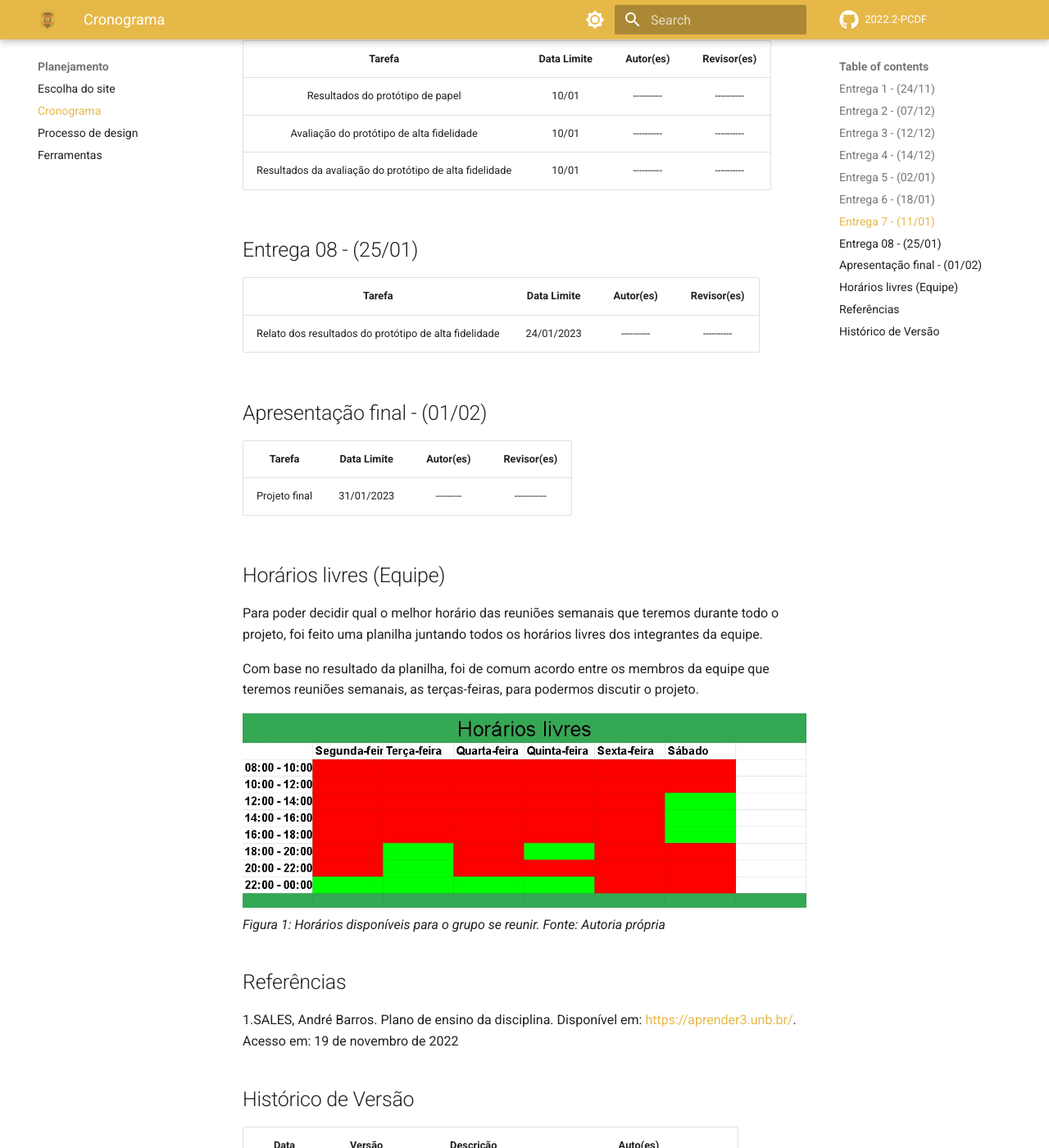
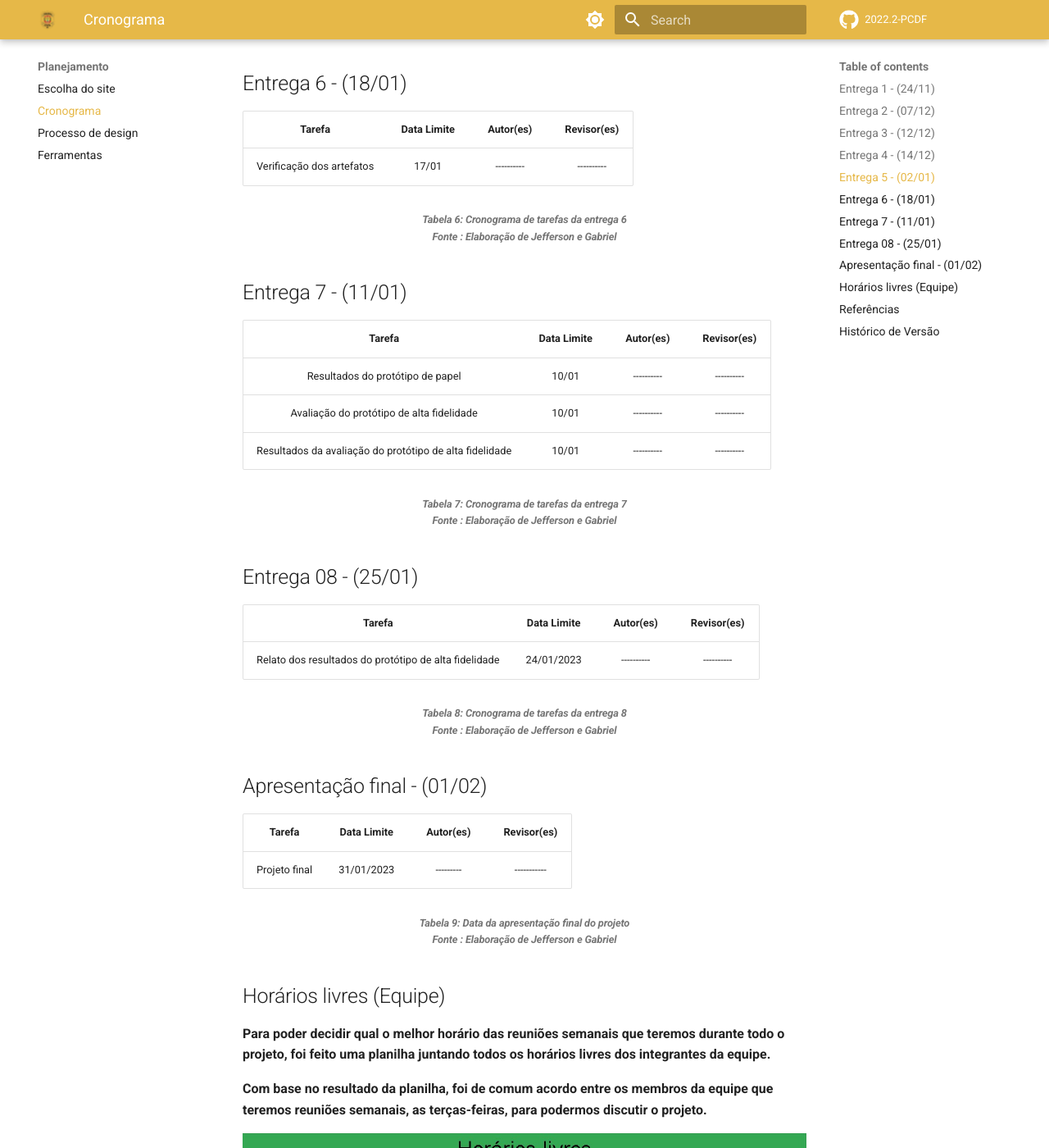
Before and after one commit to Interacao-Humano-Computador/2022.2-PCDF, an MkDocs documentation site: the page built from docs/cronograma.md, in a window 1280 px wide and 1400 px high, scrolled down 2399 px. Shown: the whole window at 82% size. Built offline with MkDocs 1.6.1 and Material for MkDocs 9.7.7, drawn with Linux system fonts in a browser that asks for light colours; comment, search, counter and statistics services are not loaded; some of the changed text lies outside the part shown.

Commit message:
Adicionando legenda e fontes nas tabelas do cronograma

```diff
--- a/docs/cronograma.md
+++ b/docs/cronograma.md
@@ -8,7 +8,7 @@ As entregas dos artefatos serão realizadas com 1 dia de antecedencia da data li
 
 |          Tarefa           | Data Limite |              Autor(er)               | Revisor(es) |
 | :-----------------------: | :---------: | :----------------------------------: | :---------: |
-|      Atas das reuniões    |    23/11    |              Guilherme               |    Yago     |
+|     Atas das reuniões     |    23/11    |              Guilherme               |    Yago     |
 | Cronograma das atividades |    23/11    | Gabriel Marcolino e Jefferson Franca |   Rodrigo   |
 |  Ferramentas do projeto   |    23/11    |           Gabriel e Lucas            |  Jefferson  |
 |    Introdução e Equipe    |    23/11    |              Jefferson               |  Guilherme  |
@@ -16,6 +16,10 @@ As entregas dos artefatos serão realizadas com 1 dia de antecedencia da data li
 |  Planejamento do projeto  |    23/11    |         Todos os integrantes         |    Todos    |
 |    Processo de design     |    23/11    |                 Yago                 |    Lucas    |
 |      Site escolhido       |    23/11    |         Todos os integrantes         |    Todos    |
+
+<figcaption align='center'>
+   <h6><b>Tabela 1: Cronograma de tarefas da entrega 1<br>Fonte : Elaboração de Jefferson e Gabriel</br></h6>
+</figcaption>
 
 ## Entrega 2 - (07/12)
 
@@ -25,6 +29,10 @@ As entregas dos artefatos serão realizadas com 1 dia de antecedencia da data li
 |                Perfil do usuário                |    06/12    |           |             |
 |          Personas e análise de tarefas          |    06/12    |           |             |
 
+<figcaption align='center'>
+   <h6><b>Tabela 2: Cronograma de tarefas da entrega 2<br>Fonte : Elaboração de Jefferson e Gabriel</br></h6>
+</figcaption>
+
 ## Entrega 3 - (12/12)
 
 |            Tarefa            | Data Limite | Autor(es) | Revisor(es) |
@@ -32,6 +40,10 @@ As entregas dos artefatos serão realizadas com 1 dia de antecedencia da data li
 |        Guia de estilo        |    11/12    |           |             |
 |     Metas de usabilidade     |    11/12    |           |             |
 | Princípios Gerais de Projeto |    11/12    |           |             |
+
+<figcaption align='center'>
+   <h6><b>Tabela 3: Cronograma de tarefas da entrega 3<br>Fonte : Elaboração de Jefferson e Gabriel</br></h6>
+</figcaption>
 
 ## Entrega 4 - (14/12)
 
@@ -42,6 +54,10 @@ As entregas dos artefatos serão realizadas com 1 dia de antecedencia da data li
 |             Planejamento da Avaliação do Análise de tarefas              |    13/12    |           |             |
 | planejamento do relato dos resultados da avaliação do Análise de tarefas |    13/12    |           |             |
 
+<figcaption align='center'>
+   <h6><b>Tabela 4: Cronograma de tarefas da entrega 4<br>Fonte : Elaboração de Jefferson e Gabriel</br></h6>
+</figcaption>
+
 ## Entrega 5 - (02/01)
 
 |                     Tarefa                     | Data Limite | Autor(es)  | Revisor(es) |
@@ -50,6 +66,9 @@ As entregas dos artefatos serão realizadas com 1 dia de antecedencia da data li
 |        Avaliação do protótipo de papel         |    01/01    | ---------- | ----------  |
 | Resultados da avaliação do protótipo de papel  |    01/01    | ---------- | ----------  |
 
+<figcaption align='center'>
+   <h6><b>Tabela 5: Cronograma de tarefas da entrega 5<br>Fonte : Elaboração de Jefferson e Gabriel</br></h6>
+</figcaption>
 
 ## Entrega 6 - (18/01)
 
@@ -57,6 +76,9 @@ As entregas dos artefatos serão realizadas com 1 dia de antecedencia da data li
 | :-----------------------: | :---------: | :--------: | :---------: |
 | Verificação dos artefatos |    17/01    | ---------- | ----------  |
 
+<figcaption align='center'>
+   <h6><b>Tabela 6: Cronograma de tarefas da entrega 6<br>Fonte : Elaboração de Jefferson e Gabriel</br></h6>
+</figcaption>
 
 ## Entrega 7 - (11/01)
 
@@ -66,12 +88,19 @@ As entregas dos artefatos serão realizadas com 1 dia de antecedencia da data li
 |        Avaliação do protótipo de alta fidelidade        |    10/01    | ---------- | ----------  |
 | Resultados da avaliação do protótipo de alta fidelidade |    10/01    | ---------- | ----------  |
 
+<figcaption align='center'>
+   <h6><b>Tabela 7: Cronograma de tarefas da entrega 7<br>Fonte : Elaboração de Jefferson e Gabriel</br></h6>
+</figcaption>
+
 ## Entrega 08 - (25/01)
 
 |                        Tarefa                         | Data Limite | Autor(es)  | Revisor(es) |
 | :---------------------------------------------------: | :---------: | :--------: | :---------: |
 | Relato dos resultados do protótipo de alta fidelidade | 24/01/2023  | ---------- | ----------  |
 
+<figcaption align='center'>
+   <h6><b>Tabela 8: Cronograma de tarefas da entrega 8<br>Fonte : Elaboração de Jefferson e Gabriel</br></h6>
+</figcaption>
 
 ## Apresentação final - (01/02)
 
@@ -80,6 +109,9 @@ As entregas dos artefatos serão realizadas com 1 dia de antecedencia da data li
 | Projeto final | 31/01/2023  | --------- | ----------- |
 
 
+<figcaption align='center'>
+   <h6><b>Tabela 9: Data da apresentação final do projeto<br>Fonte : Elaboração de Jefferson e Gabriel</br></h6>
+</figcaption>
 
 ## Horários livres (Equipe)
 
@@ -88,8 +120,10 @@ Para poder decidir qual o melhor horário das reuniões semanais que teremos dur
 
 Com base no resultado da planilha, foi de comum acordo entre os membros da equipe que teremos reuniões semanais, as terças-feiras, para podermos discutir o projeto.
 
-![alt text](images/timeline/planilha.jpeg)
-*Figura 1: Horários disponíveis para o grupo se reunir. Fonte: Autoria própria*
+![Horários livres em comum dos intergrantes](images/timeline/planilha.jpeg)
+<figcaption align='center'>
+   <h6><b>Figura 1: Horários disponíveis para o grupo se reunir<br>Fonte : Fonte: Autoria própria</br></h6>
+</figcaption>
 
 
 ## Referências
@@ -98,6 +132,7 @@ Com base no resultado da planilha, foi de comum acordo entre os membros da equip
 
 ## Histórico de Versão
 
-|    Data    | Versão |      Descrição       |                                               Auto(es)                                               |
-| :--------: | :----: | :------------------: | :--------------------------------------------------------------------------------------------------: |
-| 19/11/2022 |  0.1   | Criação do documento | [Gabriel Marcolino](https://github.com/GabrielMR360) e [Jefferson Franca](https://github.com/Frans6) |
+|    Data    | Versão |                Descrição                |                                               Auto(es)                                               |
+| :--------: | :----: | :-------------------------------------: | :--------------------------------------------------------------------------------------------------: |
+| 19/11/2022 |  0.1   |          Criação do documento           | [Gabriel Marcolino](https://github.com/GabrielMR360) e [Jefferson Franca](https://github.com/Frans6) |
+| 23/11/2022 |  0.2   | Adicionando legenda e fonte das tabelas |                         [Gabriel Marcolino](https://github.com/GabrielMR360)                         |
```
